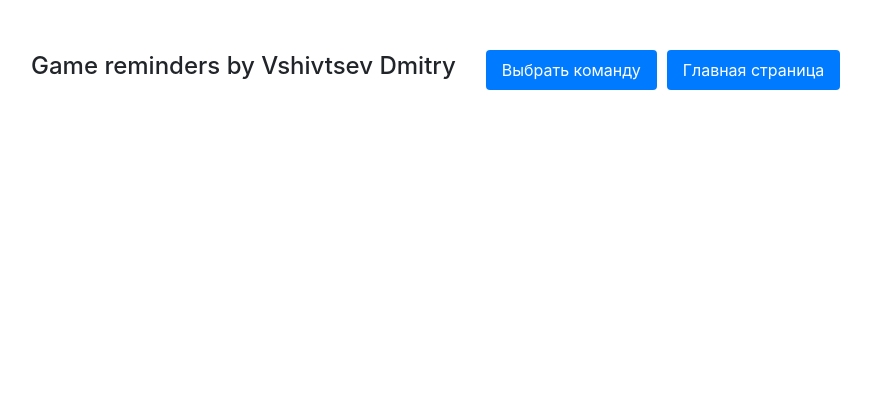
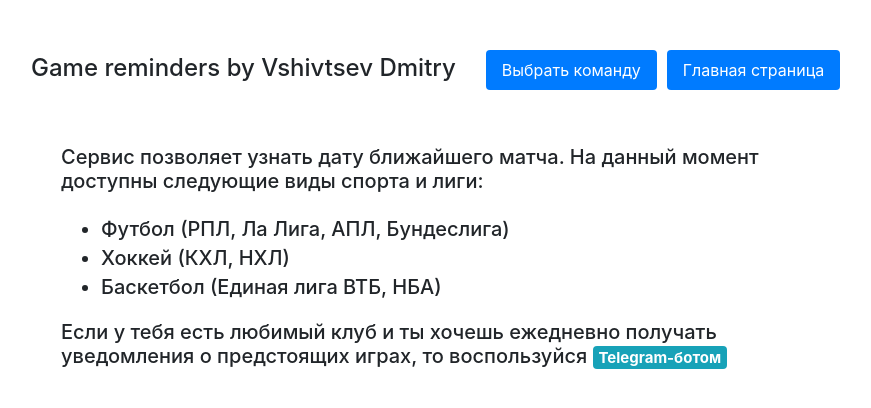
Before and after one commit to dmitryvshivtsev/GameRemindersFastAPI, a FastAPI app: page / in a window 1280 px wide. Shown: the top 408 px of the page, without its empty margins (224-1095 px from the left). Run offline with FastAPI, Linux system fonts and the light colour scheme.

Commit message:
edit home page

```diff
--- a/static/styles.css
+++ b/static/styles.css
@@ -11,6 +11,12 @@ nav {
 
 li {
     padding-right: 10px;
+    padding-bottom: 5px;
+}
+
+section {
+    margin: 0px 200px;
+    padding-top: 50px;
 }
 
 .card {
--- a/templates/home.html
+++ b/templates/home.html
@@ -26,7 +26,27 @@
     </div>
 </div>
 <main>
-
+    <div class="container">
+        <section>
+            <h5>
+                Сервис позволяет узнать дату ближайшего матча. На данный момент доступны следующие виды спорта и лиги:
+                <br><br>
+                <ul>
+                    <li class="nav-item">
+                        <a>Футбол (РПЛ, Ла Лига, АПЛ, Бундеслига)</a>
+                    </li>
+                    <li class="nav-item">
+                        <a>Хоккей (КХЛ, НХЛ)</a>
+                    </li>
+                    <li class="nav-item">
+                        <a>Баскетбол (Единая лига ВТБ, НБА)</a>
+                    </li>
+                </ul>
+                Если у тебя есть любимый клуб и ты хочешь ежедневно получать уведомления о предстоящих играх, то
+                воспользуйся <a href="https://t.me/SportsMemo_bot" class="badge badge-info">Telegram-ботом</a>
+            </h5>
+        </section>
+    </div>
 </main>
 </body>
 </html>
```
